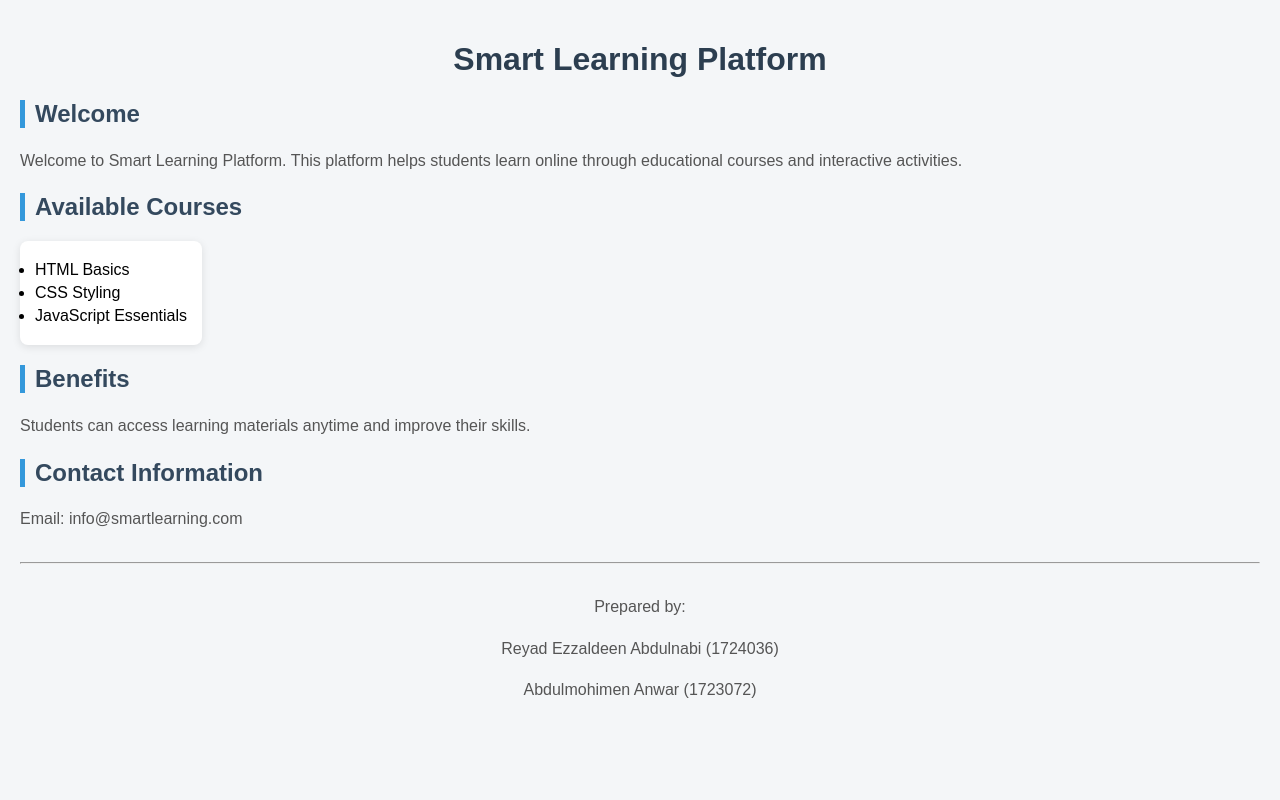
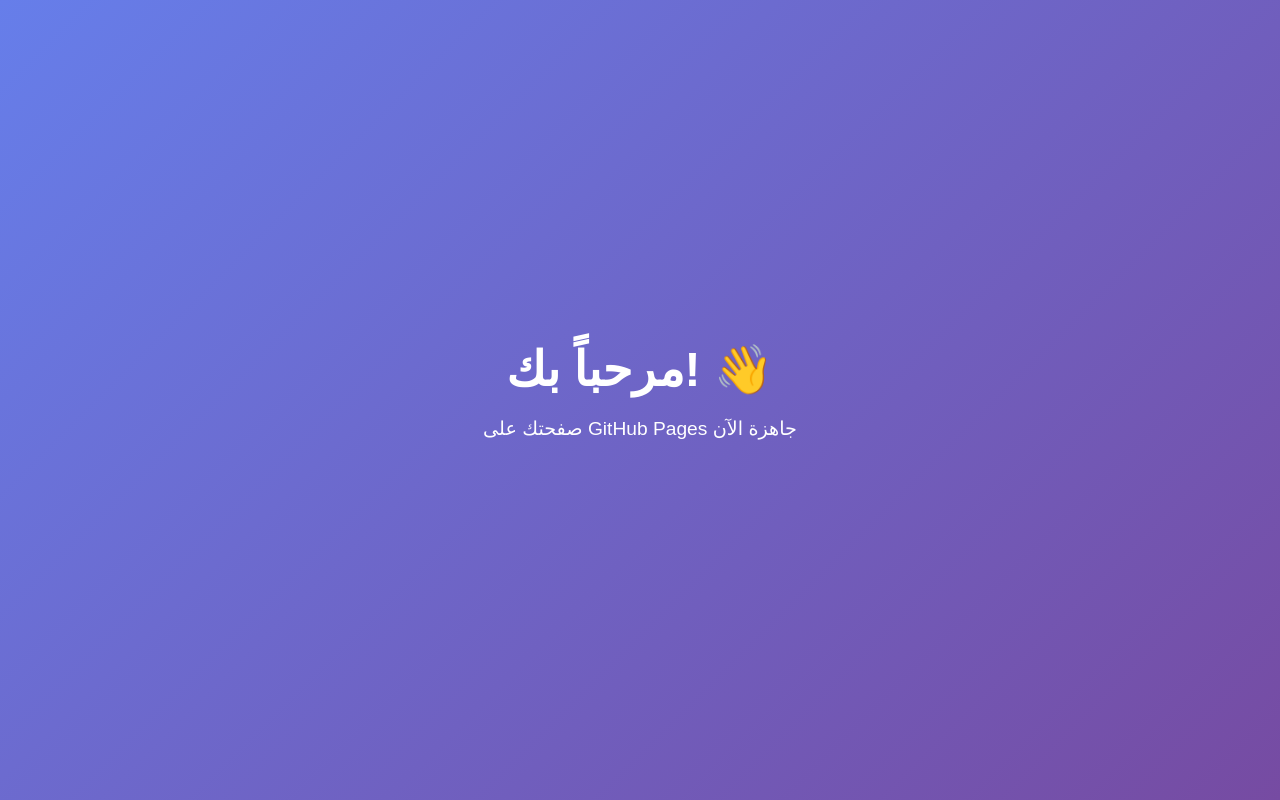
Before and after one commit to reyadalnayan8-hub/html, a plain HTML site: page index.html in a window 1280 px wide. Drawn offline with Linux system fonts and the light colour scheme.

Commit message:
Add initial index.html page for GitHub Pages

```diff
--- a/index.html
+++ b/index.html
@@ -1,89 +1,36 @@
 <!DOCTYPE html>
-<html>
+<html lang="ar">
 <head>
-    <title>Smart Learning Platform</title>
-
+    <meta charset="UTF-8">
+    <meta name="viewport" content="width=device-width, initial-scale=1.0">
+    <title>مرحباً</title>
     <style>
         body {
-            font-family: Arial, sans-serif;
-            background-color: #f4f6f8;
+            font-family: 'Arial', sans-serif;
+            display: flex;
+            justify-content: center;
+            align-items: center;
+            height: 100vh;
             margin: 0;
-            padding: 20px;
-            direction: ltr;
+            background: linear-gradient(135deg, #667eea 0%, #764ba2 100%);
         }
-
+        .container {
+            text-align: center;
+            color: white;
+        }
         h1 {
-            text-align: center;
-            color: #2c3e50;
+            font-size: 3em;
+            margin: 0;
         }
-
-        h2 {
-            color: #34495e;
-            border-left: 5px solid #3498db;
-            padding-left: 10px;
-        }
-
         p {
-            color: #555;
-            line-height: 1.6;
-        }
-
-        ul {
-            background: #fff;
-            padding: 15px;
-            border-radius: 8px;
-            width: fit-content;
-            box-shadow: 0 2px 8px rgba(0,0,0,0.1);
-        }
-
-        li {
-            margin: 5px 0;
-        }
-
-        hr {
-            margin: 30px 0;
-        }
-
-        .footer {
-            text-align: center;
-            color: #888;
-            margin-top: 20px;
+            font-size: 1.2em;
         }
     </style>
 </head>
-
 <body>
-
-    <h1>Smart Learning Platform</h1>
-
-    <h2>Welcome</h2>
-    <p>
-        Welcome to Smart Learning Platform. This platform helps students
-        learn online through educational courses and interactive activities.
-    </p>
-
-    <h2>Available Courses</h2>
-    <ul>
-        <li>HTML Basics</li>
-        <li>CSS Styling</li>
-        <li>JavaScript Essentials</li>
-    </ul>
-
-    <h2>Benefits</h2>
-    <p>
-        Students can access learning materials anytime and improve their skills.
-    </p>
-
-    <h2>Contact Information</h2>
-    <p>Email: info@smartlearning.com</p>
-
-    <hr>
-
-    <div class="footer">
-        <p>Prepared by:</p>
-        <p>Reyad Ezzaldeen Abdulnabi (1724036)</p>
-        <p>Abdulmohimen Anwar (1723072)</p>
+    <div class="container">
+        <h1>مرحباً بك! 👋</h1>
+        <p>صفحتك على GitHub Pages جاهزة الآن</p>
     </div>
-
 </body>
 </html>
```
